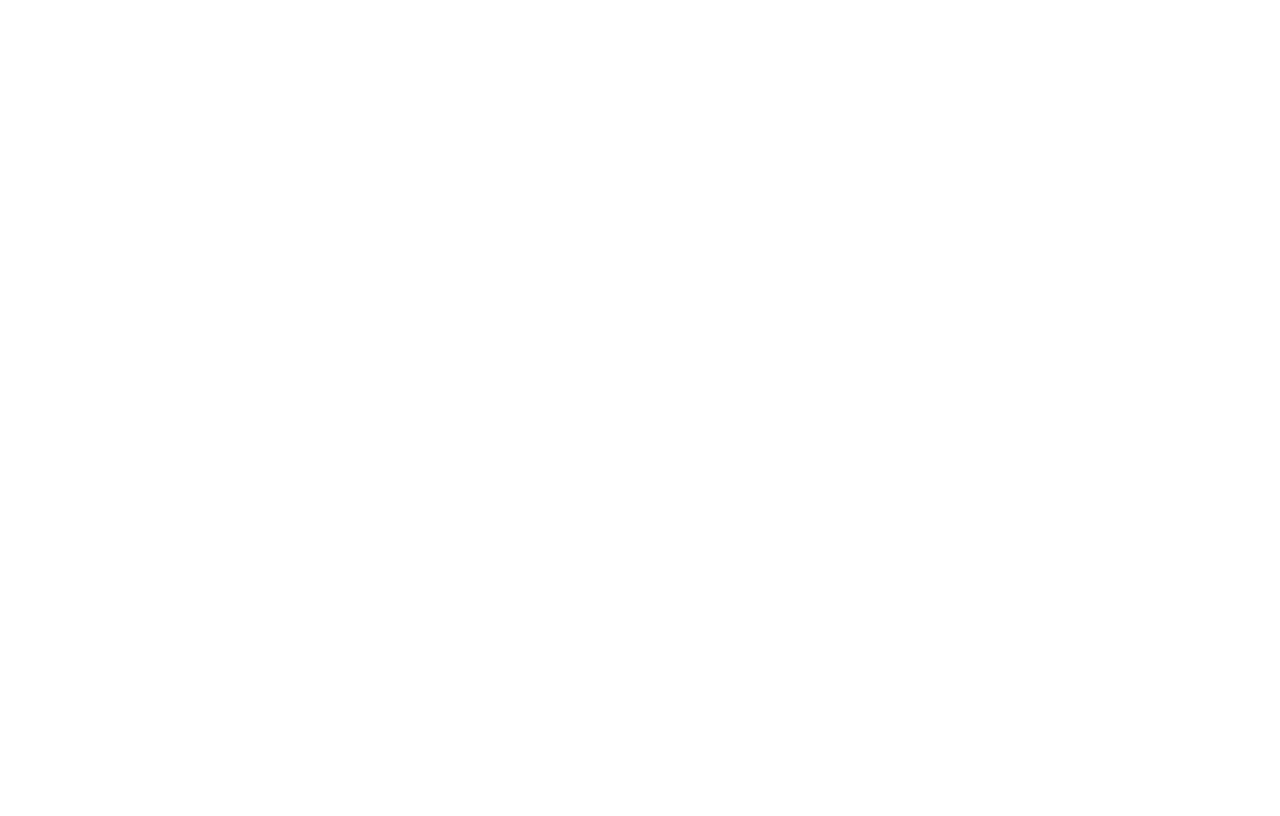
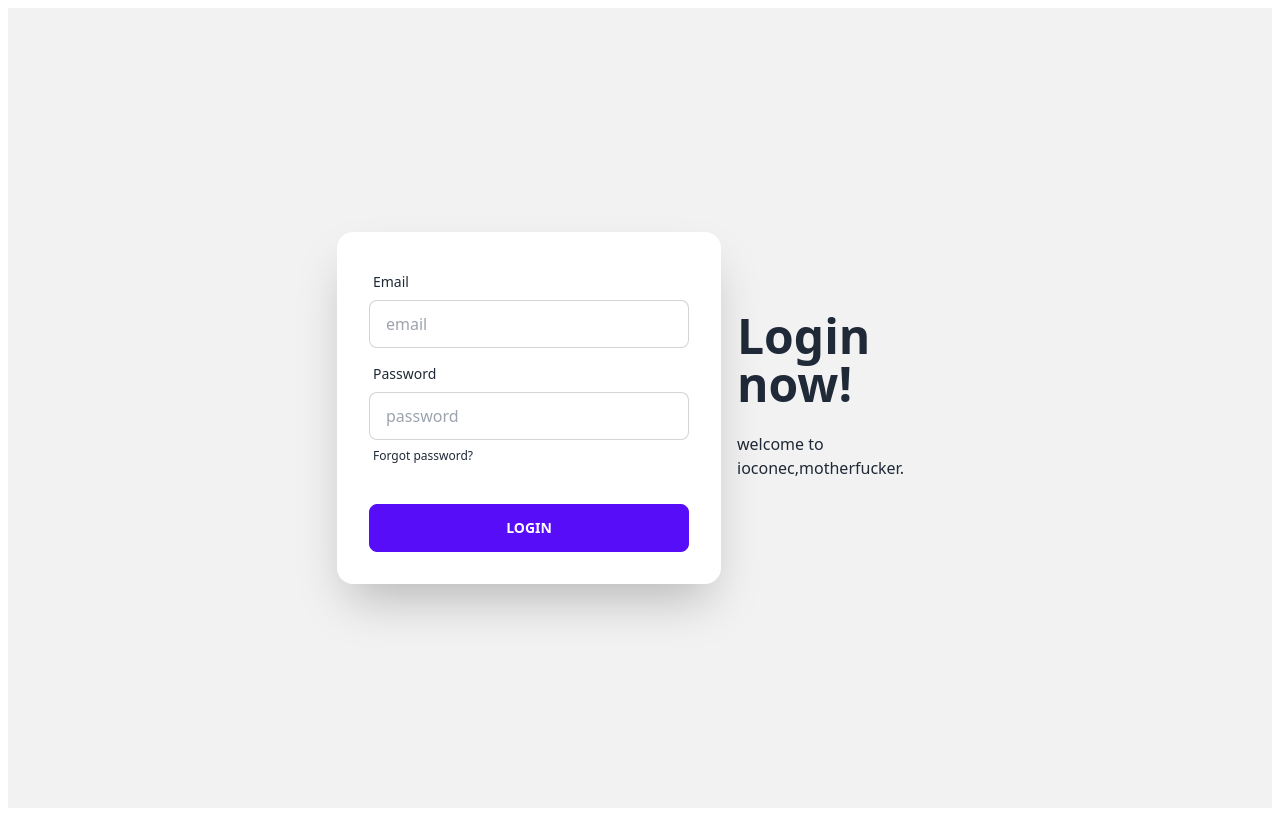
Before and after one commit to Lumberjackisok/ioconecc, a Vue app in the folder ioconec/: page /login in a window 1280 px wide. Before the commit this address had no page. Built offline with nearby package versions, Linux system fonts and the light colour scheme.

Commit message:
Update the front-end route guard and login authentication.

```diff
--- a/ioconec/src/router/index.ts
+++ b/ioconec/src/router/index.ts
@@ -1,4 +1,5 @@
 import { createRouter, createWebHistory } from 'vue-router'
+
 import HomeView from '../views/HomeView.vue'
 
 const router = createRouter({
@@ -7,7 +8,22 @@ const router = createRouter({
     {
       path: '/',
       name: 'home',
-      component: HomeView
+      component: HomeView,
+      meta: {
+        title: 'Home',
+        login: true
+      },
+      children: [
+
+      ]
+    },
+    {
+      path: "/login",
+      name: "login",
+      component: () => import("../views/login/login.vue"),
+      meta: {
+       title: 'Login',
+      },
     },
     // {
     //   path: '/about',
@@ -17,4 +33,17 @@ const router = createRouter({
   ]
 })
 
+router.beforeEach((to, from) => {
+  let token = window.sessionStorage.getItem('token');
+  if (to.meta.login && !token) {
+    return "/login?url=" + to.path;
+  }
+  //标题
+  if (to.meta.title) {
+    document.title = to.meta.title as string;
+  }
+
+  return true;
+})
+
 export default router
--- a/ioconec/src/views/HomeView.vue
+++ b/ioconec/src/views/HomeView.vue
@@ -4,61 +4,14 @@ export default {
 }
 </script>
 <script setup lang="ts">
-import { ref, reactive } from 'vue';
-import { login } from '../https';
+import { ref, reactive } from 'vue'
 
-const state = reactive({
-  email: '',
-  password: '',
-})
-
-const postLogin = async () => {
-  try {
-    const res = await login(state.email, state.password);
-    console.log('登录信息：', res);
-  } catch (e) {
-    console.log(e);
-  }
-};
-
-const onlogin = () => {
-  postLogin();
-};
 </script>
 
 <template>
- <div>
-  <div className="hero min-h-screen bg-base-200">
-  <div className="hero-content flex-col lg:flex-row-reverse">
-    <div className="text-center lg:text-left">
-      <h1 className="text-5xl font-bold">Login now!</h1>
-      <p className="py-6">welcome to ioconec,motherfucker.</p>
-    </div>
-    <div className="card flex-shrink-0 w-full max-w-sm shadow-2xl bg-base-100">
-      <div className="card-body">
-        <div className="form-control">
-          <label className="label">
-            <span className="label-text">Email</span>
-          </label>
-          <input v-model="state.email" type="text" placeholder="email" className="input input-bordered"/>
-        </div>
-        <div className="form-control">
-          <label className="label">
-            <span className="label-text">Password</span>
-          </label>
-          <input v-model="state.password" type="password" placeholder="password" className="input input-bordered" />
-          <label className="label">
-            <a href="#" className="label-text-alt link link-hover">Forgot password?</a>
-          </label>
-        </div>
-        <div className="form-control mt-6">
-          <button className="btn btn-primary" @click="onlogin">Login</button>
-        </div>
-      </div>
-    </div>
+  <div>
+    <h1>首页</h1>
   </div>
-</div>
- </div>
 </template>
 
 <style scoped>
--- /dev/null
+++ b/ioconec/src/views/login/login.vue
@@ -0,0 +1,66 @@
+<script lang="ts">
+export default {
+  name: 'HomeView',
+}
+</script>
+<script setup lang="ts">
+import { ref, reactive } from 'vue';
+import { login } from '../../https/index';
+
+const state = reactive({
+  email: '',
+  password: '',
+})
+
+const postLogin = async () => {
+  try {
+    const res = await login(state.email, state.password);
+    console.log('登录信息：', res);
+  } catch (e) {
+    console.log(e);
+  }
+};
+
+const onlogin = () => {
+  postLogin();
+};
+</script>
+
+<template>
+ <div>
+  <div className="hero min-h-screen bg-base-200">
+  <div className="hero-content flex-col lg:flex-row-reverse">
+    <div className="text-center lg:text-left">
+      <h1 className="text-5xl font-bold">Login now!</h1>
+      <p className="py-6">welcome to ioconec,motherfucker.</p>
+    </div>
+    <div className="card flex-shrink-0 w-full max-w-sm shadow-2xl bg-base-100">
+      <div className="card-body">
+        <div className="form-control">
+          <label className="label">
+            <span className="label-text">Email</span>
+          </label>
+          <input v-model="state.email" type="text" placeholder="email" className="input input-bordered"/>
+        </div>
+        <div className="form-control">
+          <label className="label">
+            <span className="label-text">Password</span>
+          </label>
+          <input v-model="state.password" type="password" placeholder="password" className="input input-bordered" />
+          <label className="label">
+            <a href="#" className="label-text-alt link link-hover">Forgot password?</a>
+          </label>
+        </div>
+        <div className="form-control mt-6">
+          <button className="btn btn-primary" @click="onlogin">Login</button>
+        </div>
+      </div>
+    </div>
+  </div>
+</div>
+ </div>
+</template>
+
+<style scoped>
+
+</style>
```
Also changed, not shown: 1 other file (tests, documents, lock files or other folders).
